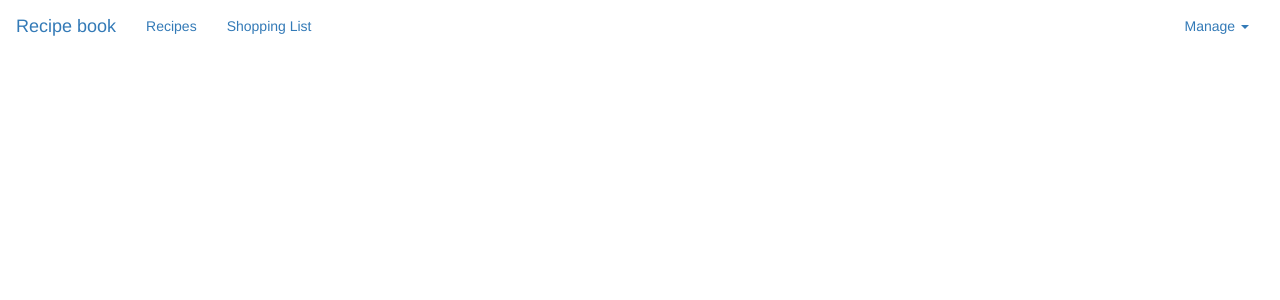
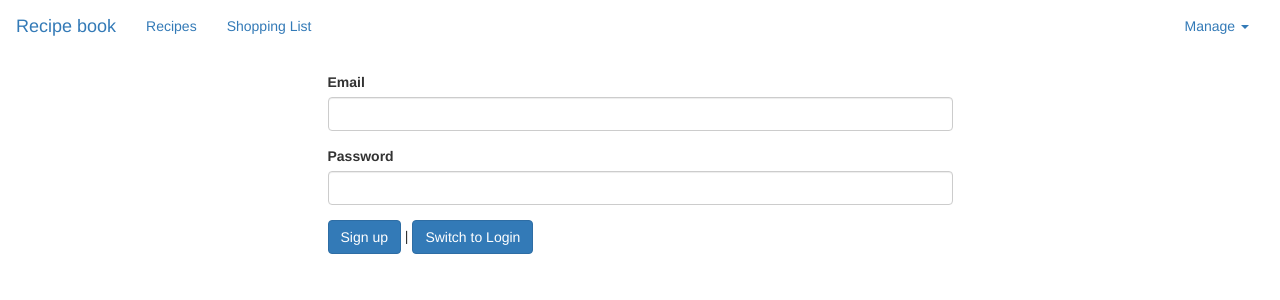
Before and after one commit to Lejla1502/Recipebook, an Angular app: page /auth in a window 1280 px wide. Before the commit this address led to /. Shown: the top 300 px of the page. Built offline with nearby package versions, Linux system fonts and the light colour scheme.

Commit message:
Creating auth page

```diff
--- a/src/app/app-routing.module.ts
+++ b/src/app/app-routing.module.ts
@@ -1,5 +1,6 @@
 import { NgModule } from '@angular/core';
 import { RouterModule, Routes } from '@angular/router';
+import { AuthComponent } from './auth/auth/auth.component';
 import { ForgotPasswordComponent } from './forgot-password/forgot-password.component';
 import { LoginComponent } from './login/login.component';
 import { RecipeDetailComponent } from './recipes/recipe-detail/recipe-detail.component';
@@ -12,6 +13,7 @@
 
 const routes: Routes = [
   {path:'', redirectTo:'/recipes', pathMatch:'full'},
+  {path:'auth', component: AuthComponent},
   {path:'login', component: LoginComponent},
   {path:'forgot-password', component:ForgotPasswordComponent},
   {path:'register', component:RegisterComponent},
--- a/src/app/app.module.ts
+++ b/src/app/app.module.ts
@@ -22,6 +22,7 @@
 import { UserService } from './user.service';
 import { ForgotPasswordComponent } from './forgot-password/forgot-password.component';
 import { RegisterComponent } from './register/register.component';
+import { AuthComponent } from './auth/auth/auth.component';
 
 @NgModule({
   declarations: [
@@ -38,7 +39,8 @@
     RecipeEditComponent,
     LoginComponent,
     ForgotPasswordComponent,
-    RegisterComponent
+    RegisterComponent,
+    AuthComponent
   ],
   imports: [
     BrowserModule,
--- /dev/null
+++ b/src/app/auth/auth/auth.component.html
@@ -0,0 +1,18 @@
+<div class="row">
+    <div class="col-xs-12 col-md-6 col-md-offset-3">
+        <form>
+            <div class="form-group">
+                <label for="email">Email</label>
+                <input type="email" id="email" class="form-control">
+            </div>
+            <div class="form-group">
+                <label for="password">Password</label>
+                <input type="password" id="password" class="form-control">
+            </div>
+            <div>
+                 <button class="btn btn-primary">Sign up</button> |
+                 <button class="btn btn-primary">Switch to Login</button>
+            </div>
+        </form>
+    </div>
+</div>
--- /dev/null
+++ b/src/app/auth/auth/auth.component.ts
@@ -0,0 +1,15 @@
+import { Component, OnInit } from '@angular/core';
+
+@Component({
+  selector: 'app-auth',
+  templateUrl: './auth.component.html',
+  styleUrls: ['./auth.component.css']
+})
+export class AuthComponent implements OnInit {
+
+  constructor() { }
+
+  ngOnInit(): void {
+  }
+
+}
```
Also changed, not shown: src/app/auth/auth/auth.component.css (added), 1 other file (tests, documents, lock files or other folders).
